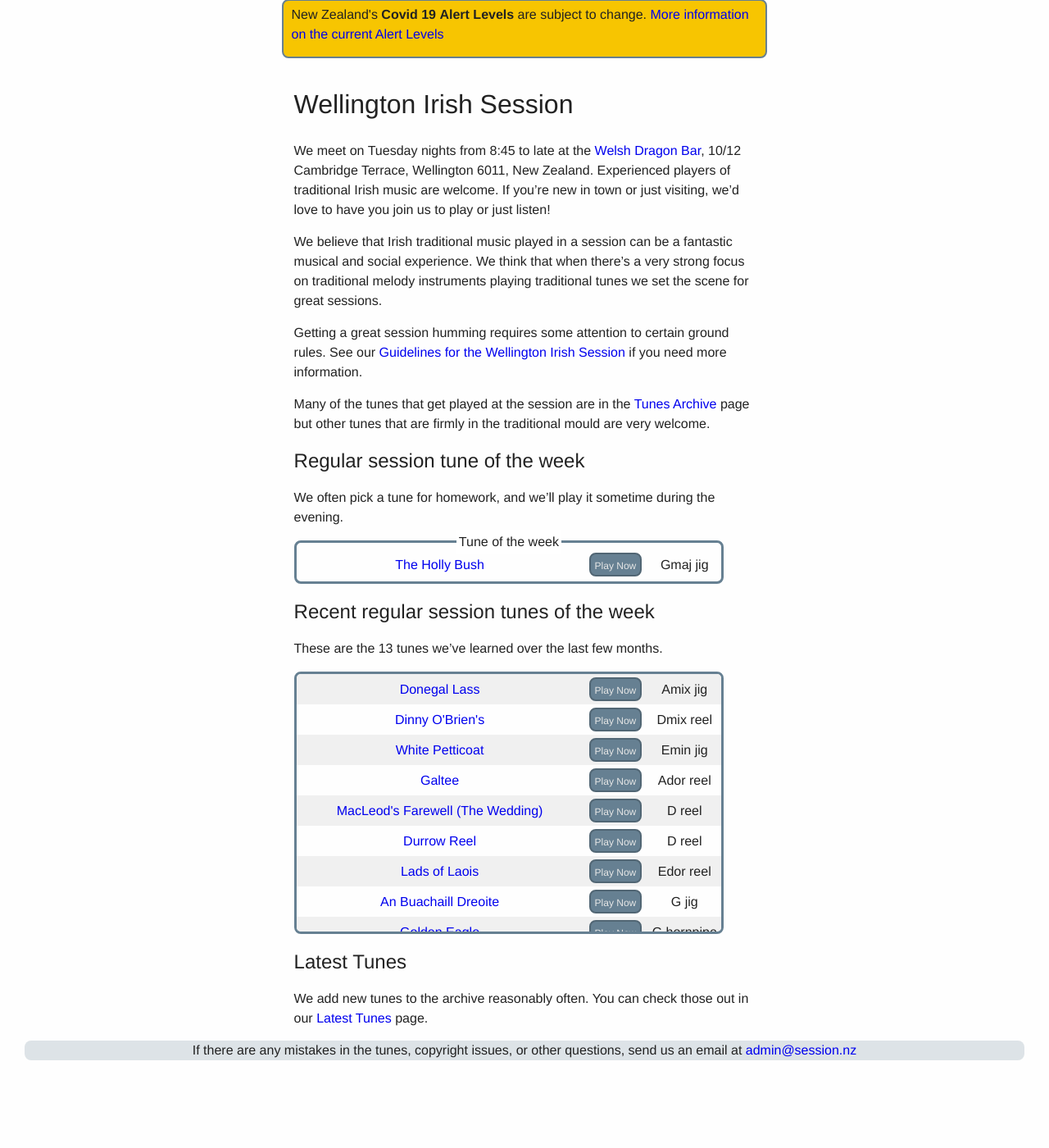
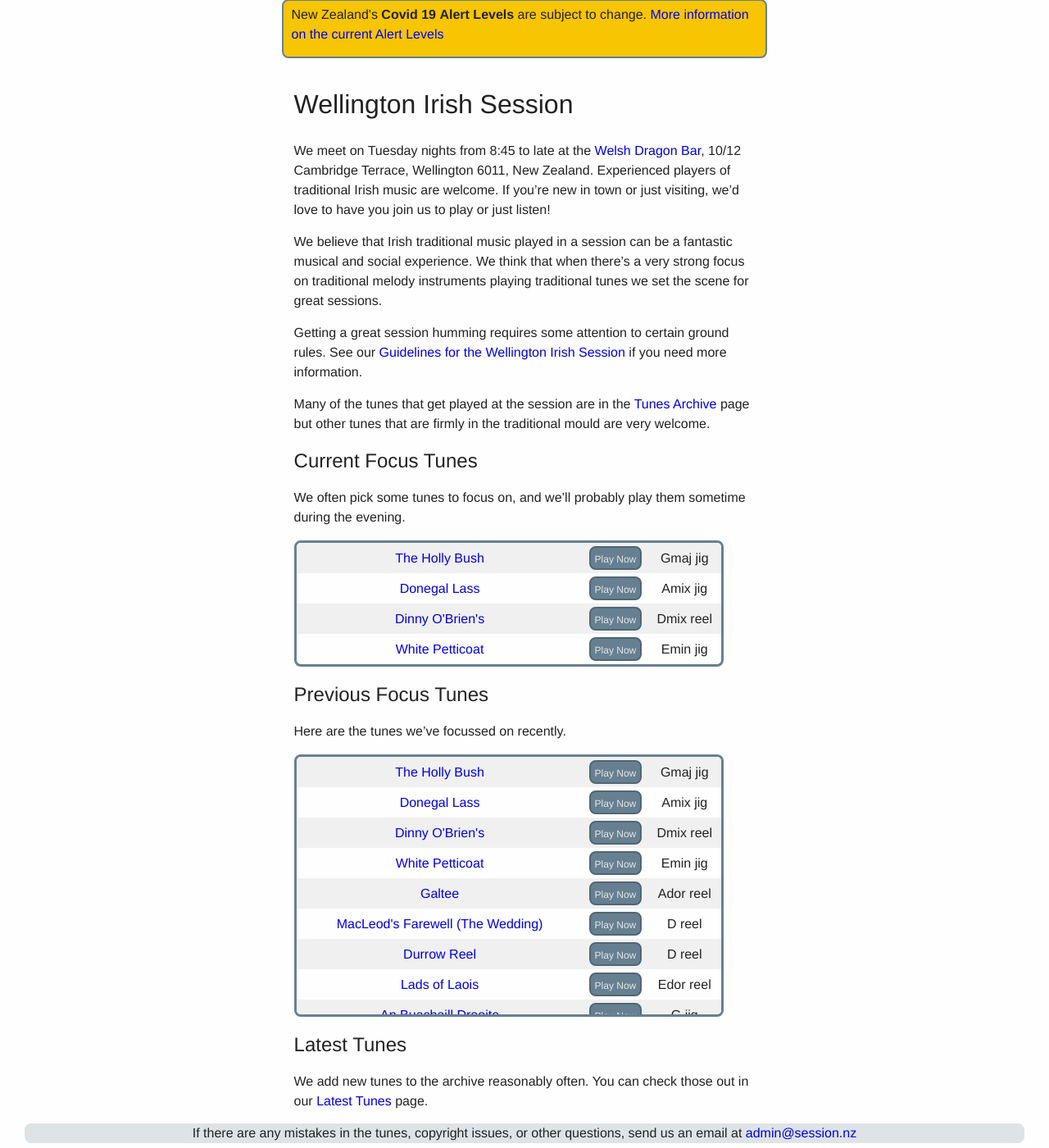
Before and after one commit to slow-session/dev.session.nz, a Jekyll site: the page built from regularsession.md, in a window 1280 px wide and 1400 px high, scrolled down 322 px. Shown: the whole window at 82% size. Built offline with Jekyll 4.4.1, drawn with Linux system fonts in a browser that asks for light colours; before the commit the page ends 1621 px from its top, so only the background shows below that.

Commit message:
modified:   .gitignore 	deleted:    _includes/tuneoftheweek.html 	modified:   pottstunes.md 	modified:   regularsession.md 	modified:   toolBox/editABC.md

```diff
--- a/_includes/tuneoftheweek.html
+++ /dev/null
@@ -1,19 +0,0 @@
-<!-- START of code included from tuneoftheweek.html -->
-<div class="gridParent">
-    <div class="gridChild">
-
-        <div class="tuneoftheweekLayout">
-            <div class="tuneoftheweekLegend">{{ legend }}</div>
-            <span>
-                <a href="{{ tune.url }}">{{ tune.title }}</a>
-            </span>
-            <span>
-                <input class="filterButton" type="button" onclick="selectTune({{ tuneID }});" value="Play Now" />
-            </span>
-            <span>
-                {{ tune.key }} {{ tune.rhythm }}
-            </span>
-        </div>
-    </div>
-</div>
-<!-- END of code included from tuneoftheweek.html -->
--- a/regularsession.md
+++ b/regularsession.md
@@ -12,22 +12,20 @@ Getting a great session humming requires some attention to certain ground rules.
 
 Many of the tunes that get played at the session are in the <a href="/tunes_archive/">Tunes Archive</a> page but other tunes that are firmly in the traditional mould are very welcome.
 
-Regular session tune of the week
---------
+<script src="/js/build_grid_focustunes.js"></script>
 
-We often pick a tune for homework, and we'll play it sometime during the evening.
+## Current Focus Tunes
 
-{% assign legend="Tune of the week" %}
-{% assign tuneID = 100 %}
-{% assign sortedtunes = site.tunes | sort: 'regtuneoftheweek' | reverse %}
-{% assign tune = sortedtunes.first %}
-{% if tune.regtuneoftheweek %}
-
-{% include tuneoftheweek.html %}
-
+We often pick some tunes to focus on, and we'll probably play them sometime during the evening.
 
 <script>
-tuneOfTheWeek = {
+window.currentFocusTunes =  {
+    {% assign focustunecount = 4 %}
+    {% assign sortedtunes = site.tunes | sort: 'regtuneoftheweek' | reverse %}
+    {% assign tune_count = 0 %}
+    {% assign tuneID = 1 %}
+    {% for tune in sortedtunes %}
+    {% if tune_count < focustunecount %}
     "{{ tuneID }}": {
         "title": "{{ tune.title | xml_escape }}",
         "tuneID": "{{ tuneID }}",
@@ -40,23 +38,25 @@ tuneOfTheWeek = {
         "parts": "{{ tune.parts }}",
         "abc": {{ tune.abc | jsonify }}
     },
+    {% endif %}
+    {% assign tune_count = tune_count | plus: 1 %}
+    {% assign tuneID = tuneID | plus: 1 %}
+    {% endfor %}
 };
 </script>
-{% endif %}
 
-Recent regular session tunes of the week
---------
+{% include focustunes.html divID="gridCurrentFocusTunes" storeName="window.currentFocusTunes" %}
 
-These are the <span id="tunesCount"></span> tunes we've learned over the last few months.
+## Previous Focus Tunes
+
+Here are the tunes we've focussed on recently.
 
 <script>
-window.store = {
-{% assign sortedtunes = site.tunes | sort: 'regtuneoftheweek' | reverse %}
-{% assign tune_count = 0 %}
-{% assign tuneID = 200 %}
-{% for tune in sortedtunes %}
-    {% if tune_count > 0 %}
-        {% if tune.regtuneoftheweek %}
+window.currentTunes = {
+    {% assign sortedtunes = site.tunes | sort: 'regtuneoftheweek' | reverse %}
+    {% assign tuneID = 1 %}
+    {% for tune in sortedtunes %}
+    {% if tune.regtuneoftheweek %}
         "{{ tuneID }}": {
             "title": "{{ tune.title | xml_escape }}",
             "tuneID": "{{ tuneID }}",
@@ -68,19 +68,15 @@ window.store = {
             "repeats": "{{ tune.repeats }}",
             "parts": "{{ tune.parts }}",
             "abc": {{ tune.abc | jsonify }}
-        }{% if tune_count < site.reg_tunes_max %},{% else %}{% break %}{% endif %}
-        {% endif %}
+        },
     {% endif %}
-    {% assign tune_count = tune_count | plus: 1 %}
     {% assign tuneID = tuneID | plus: 1 %}
-{% endfor %}
+    {% endfor %}
 };
 
-// Add tune of the week into the window.store
-$.extend(window.store, tuneOfTheWeek);
 </script>
 
-{% include tunesArchiveGrid.html%}
+{% include focustunes.html divID="gridCurrentTunes" storeName="window.currentTunes" %}
 
 Latest Tunes
 ------------
```
Also changed, not shown: pottstunes.md (+1 -1 lines), toolBox/editABC.md (+4 -1 lines), 1 other file.
